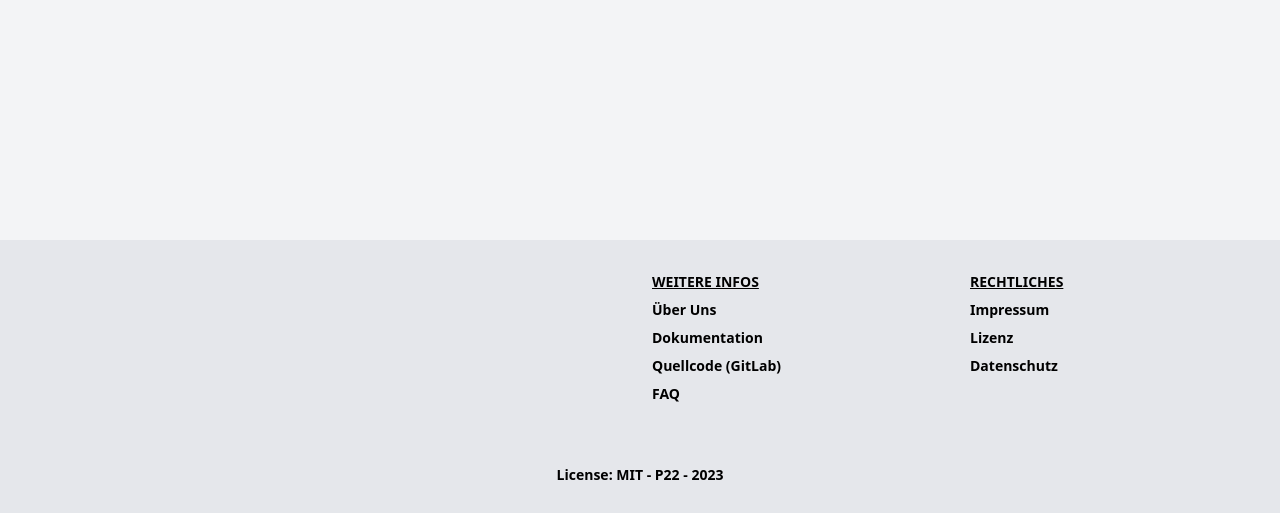
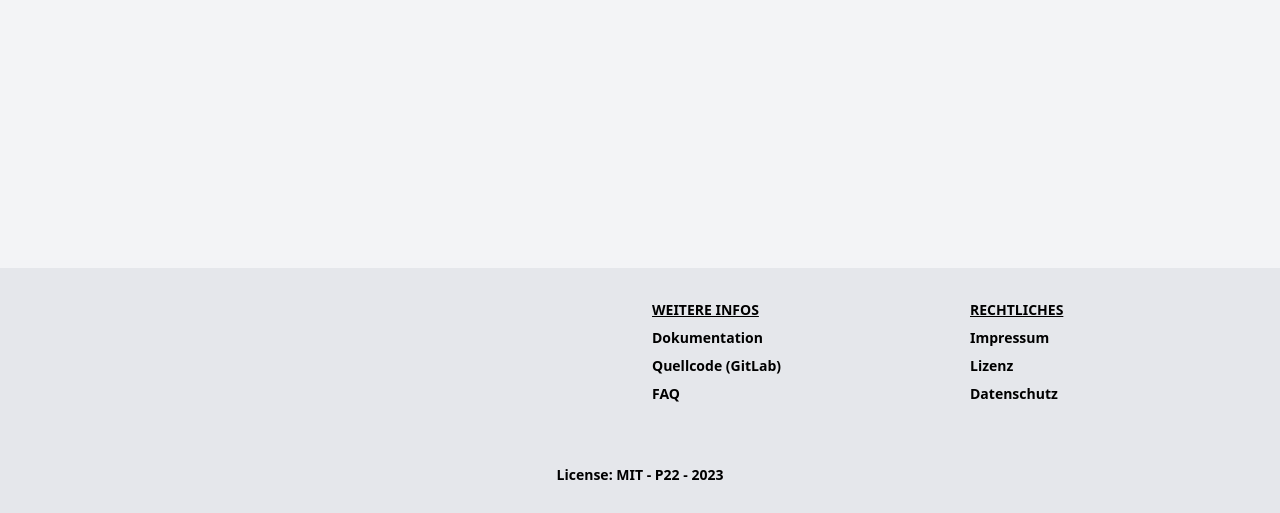
Before and after one commit to opendata-apps/mantis, a Flask app: page /admin in a window 1280 px wide. Shown: the part 431-944 px from the top of the page. Run offline with Flask 3, Linux system fonts and the light colour scheme; data that the repository does not hold is empty; style sheets or scripts are compiled from the project's sources.

Commit message:
Über uns sollte raus, kurzer Text ist im Impressum zu finden

```diff
--- a/app/templates/layout.html
+++ b/app/templates/layout.html
@@ -158,10 +158,6 @@
             <ul class="list-unstyled">
               <li>
                 <a class="block pb-2 text-sm font-semibold text-blueGray-600 hover:text-blueGray-800"
-                  href="/projekt#aboutus">Über Uns</a>
-              </li>
-              <li>
-                <a class="block pb-2 text-sm font-semibold text-blueGray-600 hover:text-blueGray-800"
                   href="https://mantis-religiosa.readthedocs.io/de/latest/index.html" target="_blank">Dokumentation</a>
               </li>
               <li>
```
